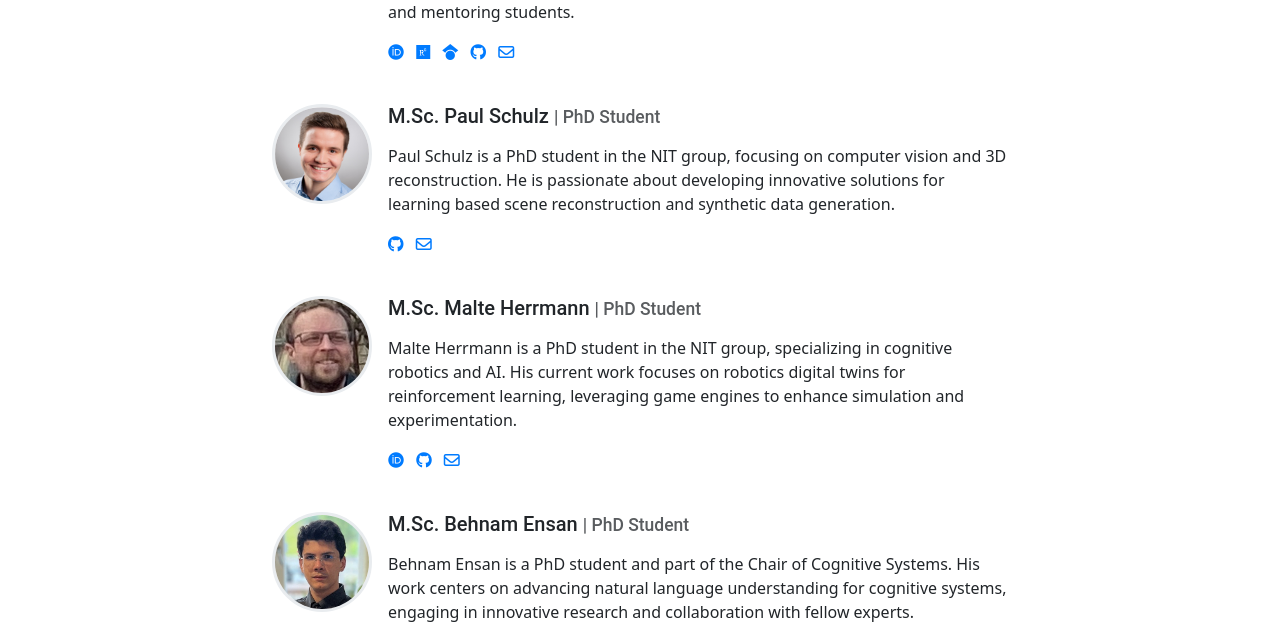
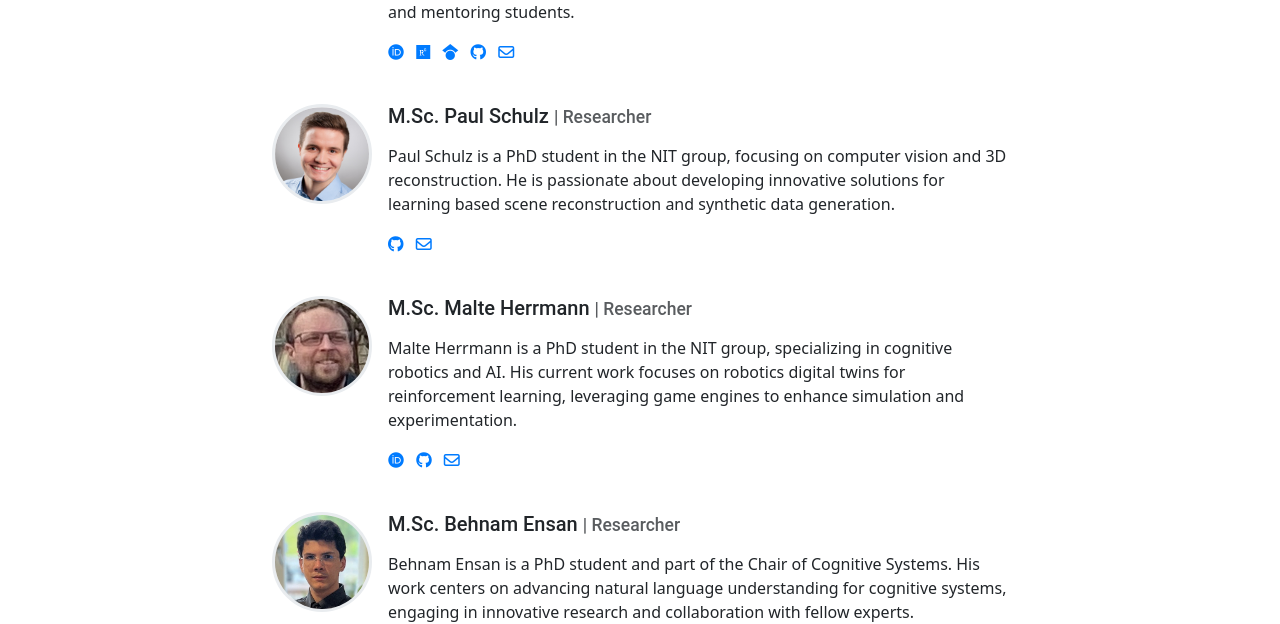
Before and after one commit to ovgu-nit/enabling, a Jekyll site: the page built from pages/team.md, in a window 1280 px wide. Shown: the part 972-1596 px from the top of the page. Built offline with Jekyll 4.4.1, drawn with Linux system fonts in a browser that asks for light colours.

Commit message:
Update team roles

```diff
--- a/_data/team.yml
+++ b/_data/team.yml
@@ -42,7 +42,7 @@
   github: thohemp
 
 - name: M.Sc. Paul Schulz
-  role: PhD Student
+  role: Researcher
   image: assets/theme/images/team/schulz.png # Can be external link
   description: >
     Paul Schulz is a PhD student in the NIT group, focusing on computer vision and 3D reconstruction. He is passionate about developing innovative solutions for learning based scene reconstruction and synthetic data generation.
@@ -53,7 +53,7 @@
   github: PaulSK98
 
 - name: M.Sc. Malte Herrmann
-  role: PhD Student
+  role: Researcher
   image: assets/theme/images/team/herrmann.jpeg # Can be external link
   description: >
     Malte Herrmann is a PhD student in the NIT group, specializing in cognitive robotics and AI. His current work focuses on robotics digital twins for reinforcement learning, leveraging game engines to enhance simulation and experimentation.
@@ -64,7 +64,7 @@
   github: herrmanm
 
 - name: M.Sc. Behnam Ensan
-  role: PhD Student
+  role: Researcher
   image: assets/theme/images/team/ensan.jpg # Can be external link
   description: >
     Behnam Ensan is a PhD student and part of the Chair of Cognitive Systems. His work centers on advancing natural language understanding for cognitive systems, engaging in innovative research and collaboration with fellow experts.
```
